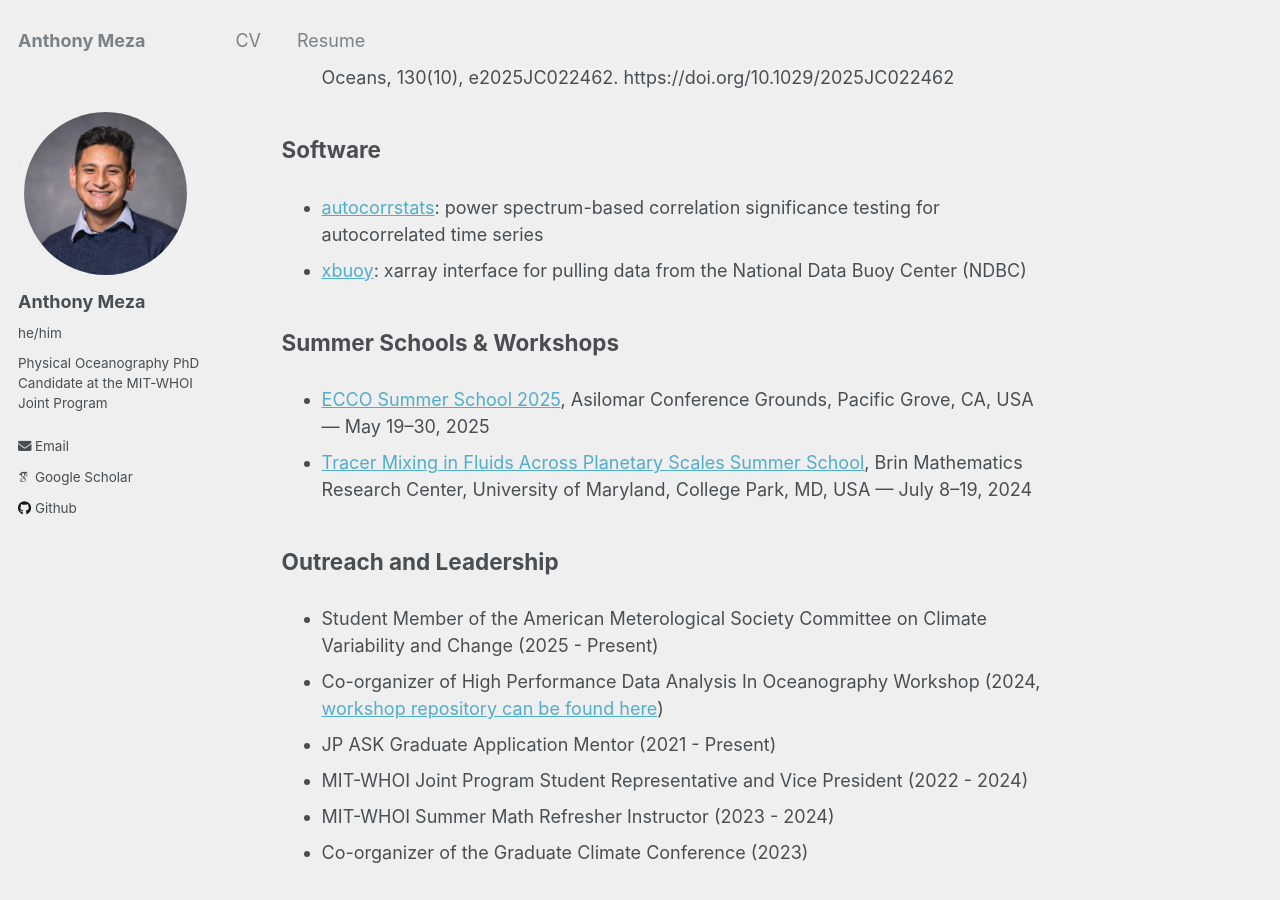
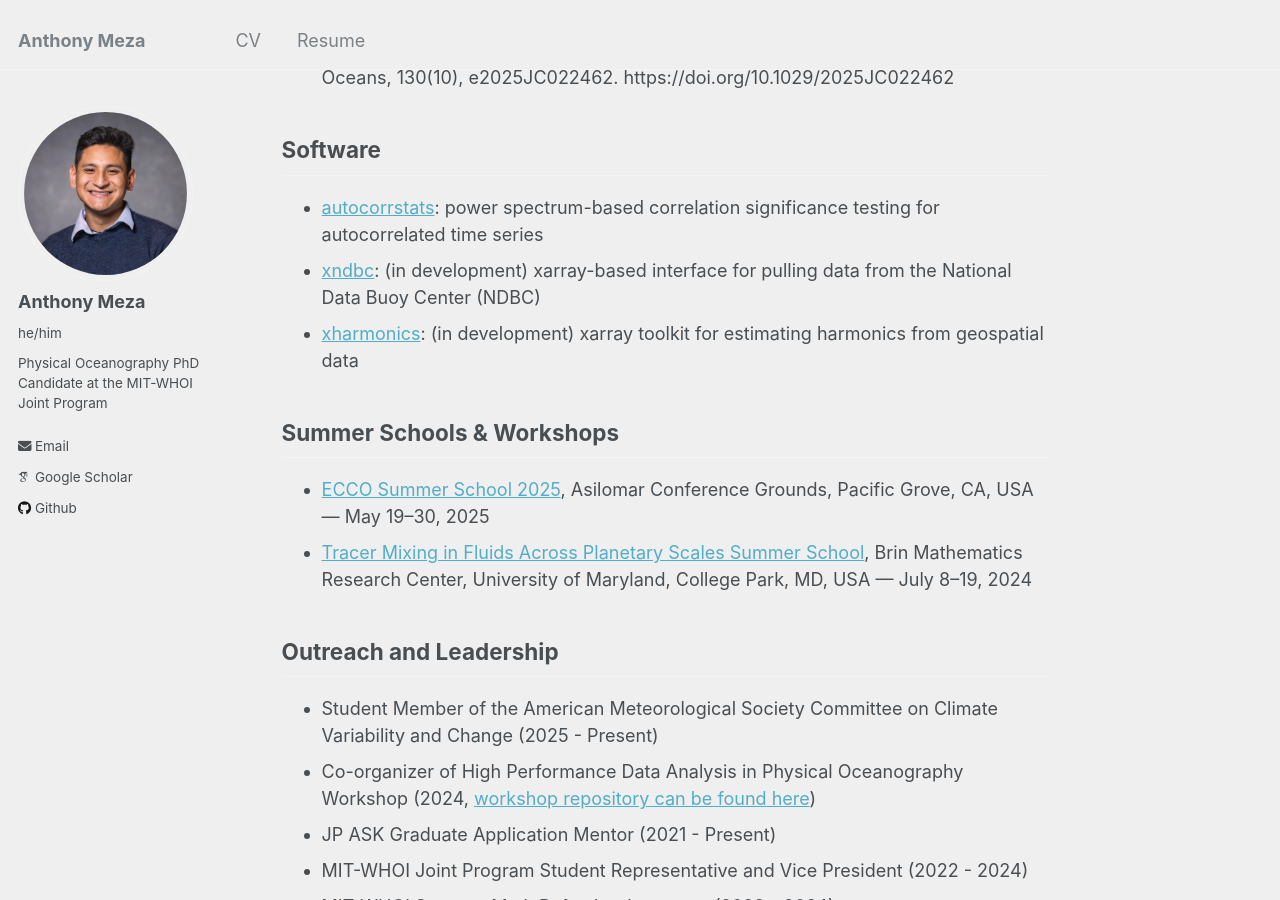
Before and after one commit to anthony-meza/anthony-meza.github.io, a Jekyll site: the page built from _pages/about.md, in a window 1280 px wide and 900 px high, scrolled down 1067 px. Built offline with Jekyll 4.4.1, drawn with Linux system fonts in a browser that asks for light colours; some web fonts are replaced.

Commit message:
Update about.md

```diff
--- a/_pages/about.md
+++ b/_pages/about.md
@@ -21,7 +21,7 @@ redirect_from:
   />
   <figcaption style="font-size: 0.9em; color: #666;">
     Latest Sea Surface Temperature in Woods Hole, MA
-    (generated using <a href="https://github.com/anthony-meza/xbuoy" target="_blank" rel="noopener">xbuoy</a>)
+    (generated using <a href="https://github.com/anthony-meza/xndbc" target="_blank" rel="noopener">xndbc</a>)
   </figcaption>
 </figure>
 
@@ -36,15 +36,16 @@ Before starting my PhD, I earned an A.S. in Mathematics from Fullerton College a
 
 ## Software
 - [autocorrstats](https://github.com/anthony-meza/autocorrstats.git): power spectrum-based correlation significance testing for autocorrelated time series
-- [xbuoy](https://github.com/anthony-meza/xbuoy): xarray interface for pulling data from the National Data Buoy Center (NDBC)
+- [xndbc](https://github.com/anthony-meza/xndbc): (in development) xarray-based interface for pulling data from the National Data Buoy Center (NDBC)
+- [xharmonics](https://github.com/anthony-meza/xharmonics): (in development) xarray toolkit for estimating harmonics from geospatial data
 
 ## Summer Schools & Workshops
 - [ECCO Summer School 2025](https://ecco-summer-school.github.io/ecco-2025/), Asilomar Conference Grounds, Pacific Grove, CA, USA — May 19–30, 2025
 - [Tracer Mixing in Fluids Across Planetary Scales Summer School](https://brinmrc.umd.edu/sum24-tmfaps/), Brin Mathematics Research Center, University of Maryland, College Park, MD, USA — July 8–19, 2024
 
 ## Outreach and Leadership
-  - Student Member of the American Meterological Society Committee on Climate Variability and Change (2025 - Present)
-  - Co-organizer of High Performance Data Analysis In Oceanography Workshop (2024, [workshop repository can be found here](https://github.com/anthony-meza/WHOI-PO-HPC))
+  - Student Member of the American Meteorological Society Committee on Climate Variability and Change (2025 - Present)
+  - Co-organizer of High Performance Data Analysis in Physical Oceanography Workshop (2024, [workshop repository can be found here](https://github.com/anthony-meza/WHOI-PO-HPC))
   - JP ASK Graduate Application Mentor (2021 - Present)
   - MIT-WHOI Joint Program Student Representative and Vice President (2022 - 2024)
   - MIT-WHOI Summer Math Refresher Instructor (2023 - 2024)
```
